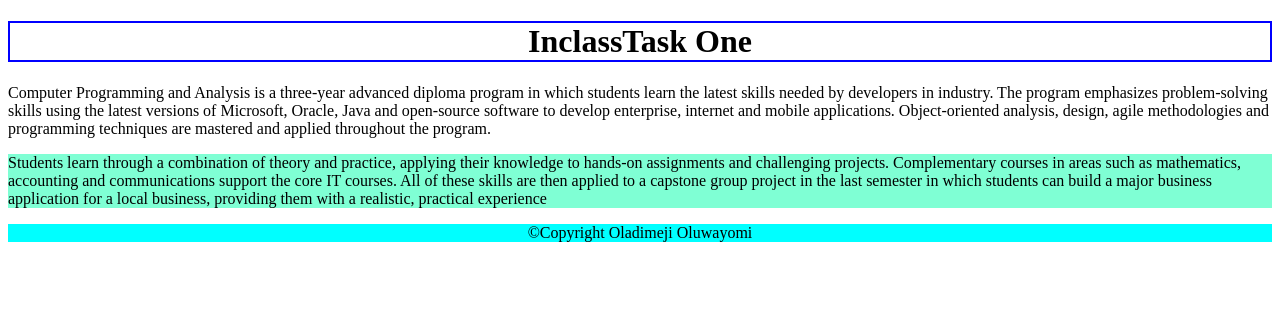
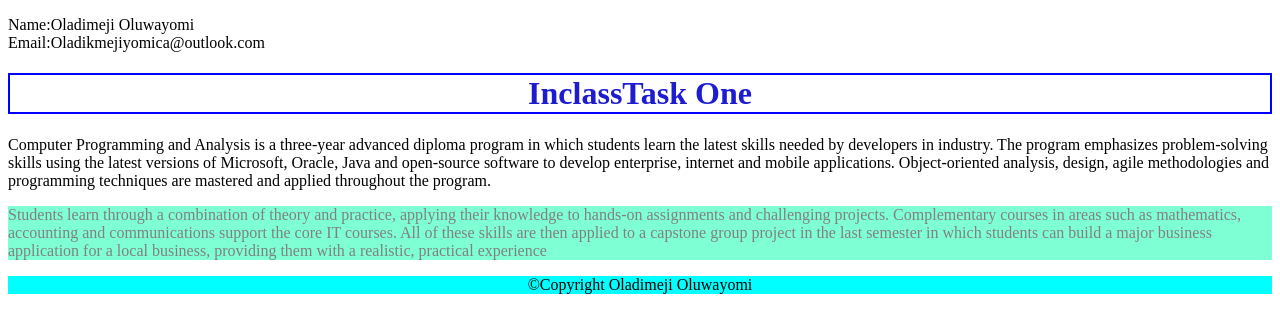
Before and after one commit to biggestyoms/lab-, a plain HTML site: page index.html in a window 1280 px wide. Drawn offline with Linux system fonts and the light colour scheme.

Commit message:
second commit

```diff
--- a/css/style.css
+++ b/css/style.css
@@ -1,6 +1,7 @@
 h1{
     text-align: center;
     border: 2px solid blue;
+    color: rgb(29, 29, 207);
 
 }
 
--- a/index.html
+++ b/index.html
@@ -2,25 +2,39 @@
 email:Oladikmejiyomica@outlook.com -->
 <!DOCTYPE html>
 <html lang="en">
+
 <head>
     <meta charset="UTF-8">
     <meta name="viewport" content="width=device-width, initial-scale=1.0">
     <title>InclassTask One</title>
     <link rel="stylesheet" href="css/style.css">
 </head>
+
 <body>
 
     <header>
+        <p>
+            Name:Oladimeji Oluwayomi <br>
+            Email:Oladikmejiyomica@outlook.com
+        </p>
         <h1>InclassTask One</h1>
     </header>
 
     <main>
         <p>
-            Computer Programming and Analysis is a three-year advanced diploma program in which students learn the latest skills needed by developers in industry. The program emphasizes problem-solving skills using the latest versions of Microsoft, Oracle, Java and open-source software to develop enterprise, internet and mobile applications. Object-oriented analysis, design, agile methodologies and programming techniques are mastered and applied throughout the program.
+            Computer Programming and Analysis is a three-year advanced diploma program in which students learn the
+            latest skills needed by developers in industry. The program emphasizes problem-solving skills using the
+            latest versions of Microsoft, Oracle, Java and open-source software to develop enterprise, internet and
+            mobile applications. Object-oriented analysis, design, agile methodologies and programming techniques are
+            mastered and applied throughout the program.
         </p>
 
-        <p style="background-color: aquamarine;">
-            Students learn through a combination of theory and practice, applying their knowledge to hands-on assignments and challenging projects. Complementary courses in areas such as mathematics, accounting and communications support the core IT courses. All of these skills are then applied to a capstone group project in the last semester in which students can build a major business application for a local business, providing them with a realistic, practical experience
+        <p style="background-color: aquamarine; color: gray;">
+            Students learn through a combination of theory and practice, applying their knowledge to hands-on
+            assignments and challenging projects. Complementary courses in areas such as mathematics, accounting and
+            communications support the core IT courses. All of these skills are then applied to a capstone group project
+            in the last semester in which students can build a major business application for a local business,
+            providing them with a realistic, practical experience
         </p>
     </main>
 
@@ -28,4 +42,5 @@ email:Oladikmejiyomica@outlook.com -->
         &copy;Copyright Oladimeji Oluwayomi
     </footer>
 </body>
+
 </html>
```
